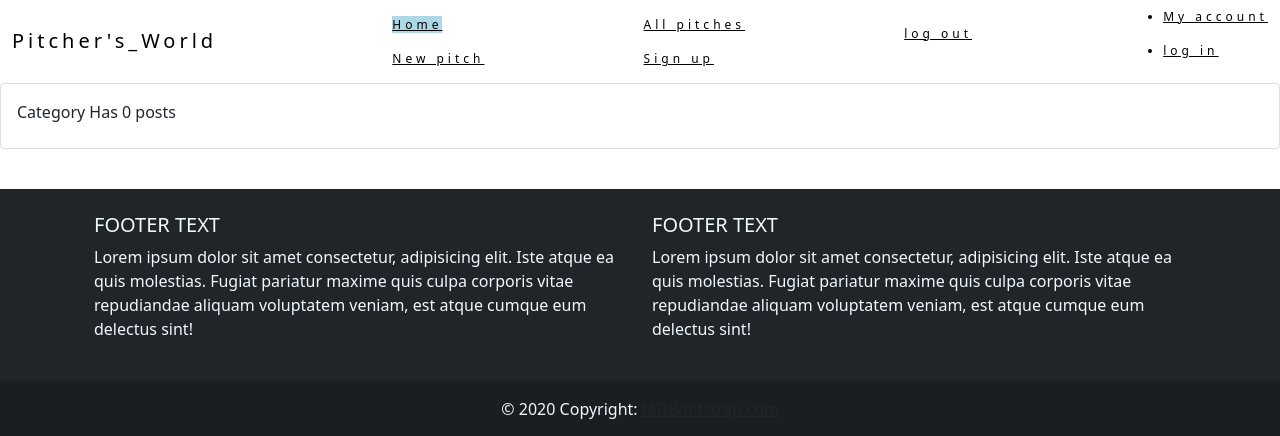
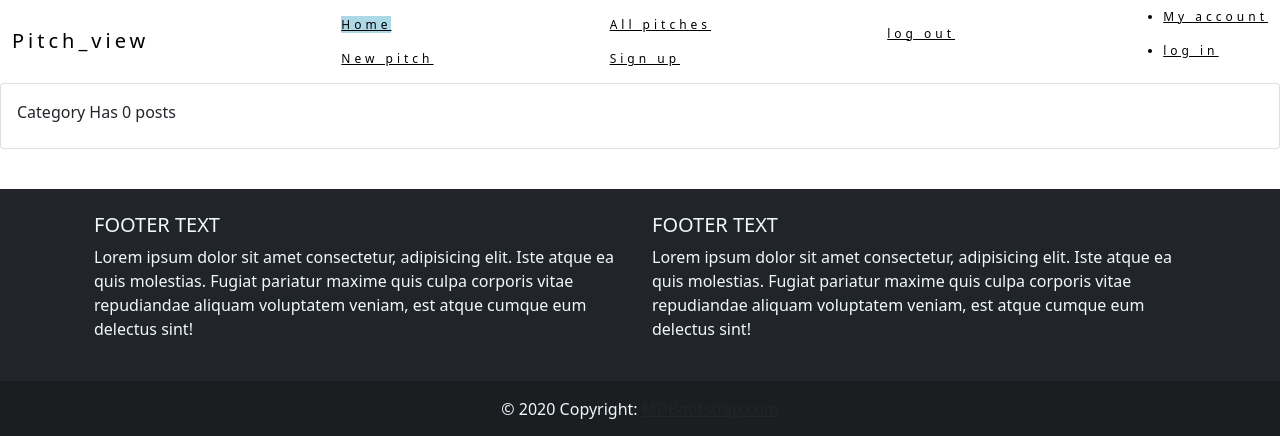
Before and after one commit to 2BWeru/Blog_Today, a Flask app: page /comment/1 in a window 1280 px wide. Shown: the top 436 px of the page. Run offline with Flask 2, Linux system fonts and the light colour scheme; data that the repository does not hold is empty; some libraries are stand-ins or nearby versions.

Commit message:
updates README.md file

```diff
--- a/app/templates/navbar.html
+++ b/app/templates/navbar.html
@@ -2,7 +2,7 @@
   <nav class="navbar navbar-inverse">
     <div class="container-fluid">
       <div class="navbar-header">
-        <a class="navbar-brand" href="#">Pitcher's_World</a>
+        <a class="navbar-brand" href="#">Pitch_view</a>
       </div>
       <ul class="nav navbar-nav">
         <li class="active"><a href="{{url_for('main.index')}}">Home</a></li>
```
Also changed, not shown: README.md.
